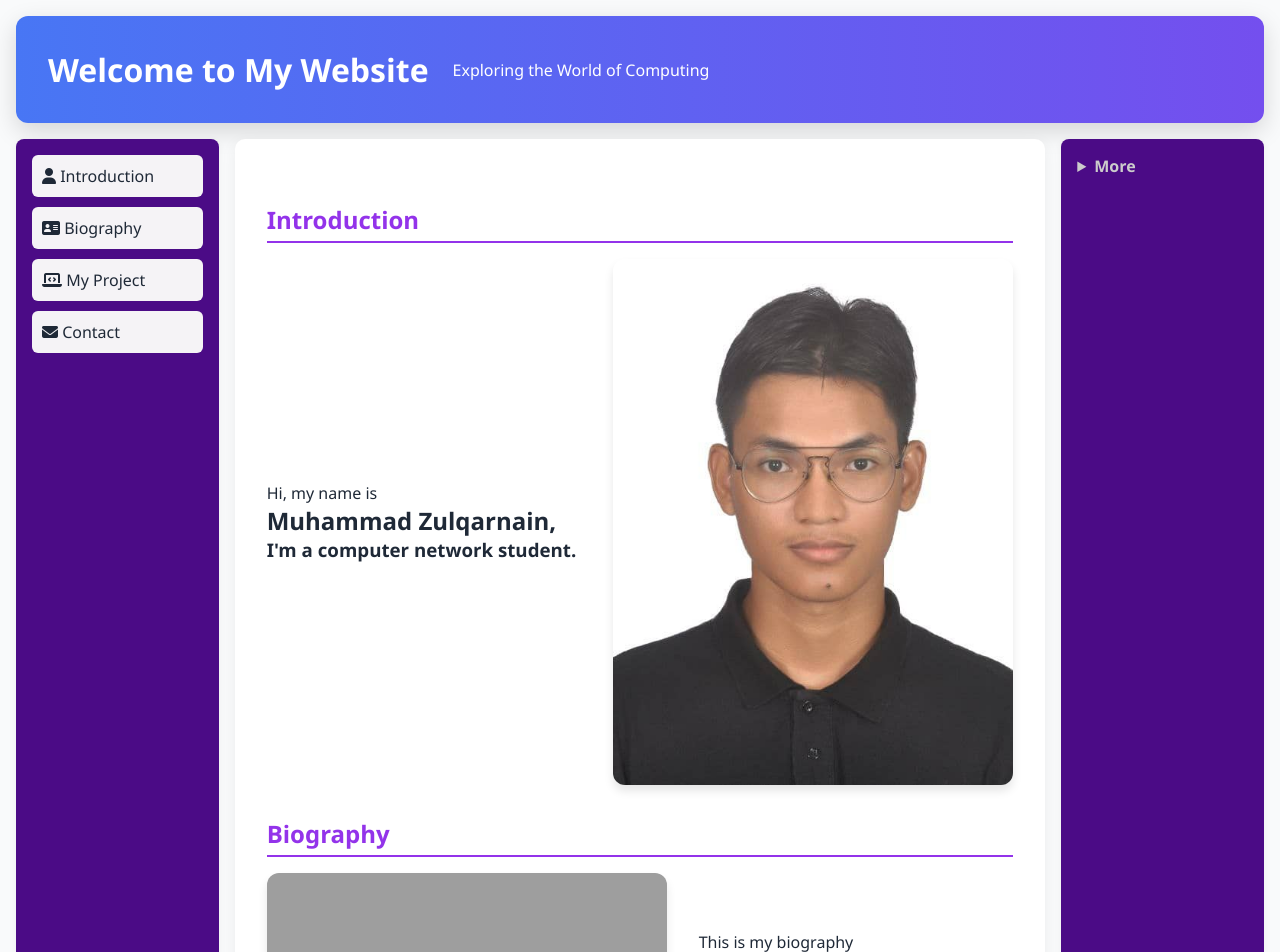
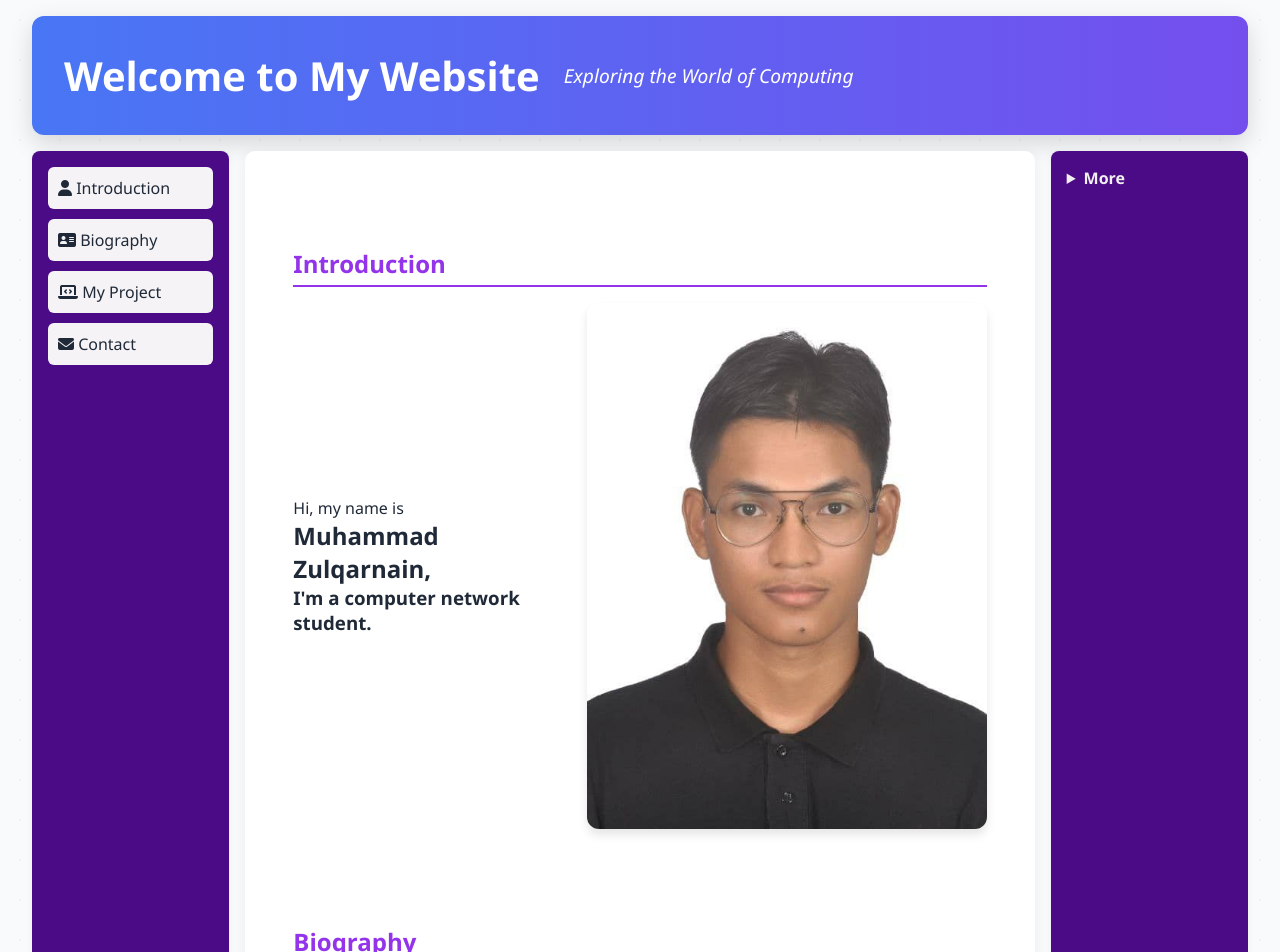
Before and after one commit to siautm/SECV2223-04, a PHP site: page / in a window 1280 px wide. Shown: the top 952 px of the page. Run offline with PHP 8.4, Linux system fonts and the light colour scheme; grey boxes are pictures that could not be loaded.

Commit message:
Update a2style.css

```diff
--- a/a2style.css
+++ b/a2style.css
@@ -16,15 +17,17 @@
 
 body,
 html {
-  background-color: #f9fafb;
+  background-color: #f8fafc;
+  background-image: radial-gradient(circle, rgba(0, 0, 0, 0.03) 1px, transparent 1px);
+  background-size: 40px 40px;
   color: #1f2937;
   scroll-behavior: smooth;
   overflow-x: hidden;
 }
 
-/* ------------------------ */
-/* Grid Layout Structure    */
-/* ------------------------ */
+/* ---------------------------- */
+/* Grid Layout for Page Layout */
+/* ---------------------------- */
 .grid-container {
   display: grid;
   grid-template-areas:
@@ -52,18 +55,32 @@
   color: white;
   transition: background-position 0.5s ease-in-out;
   box-shadow: 0 8px 24px rgba(0, 0, 0, 0.15);
+  animation: gradientShift 6s ease infinite;
 }
 
-/* ------------------------ */
-/* Sidebars (Left & Right)  */
-/* ------------------------ */
+.header h1 {
+  font-size: 2.5rem;
+  font-weight: bold;
+  animation: fadeInDown 1s ease-out;
+}
+
+.header .tagline {
+  font-size: 1.2rem;
+  font-style: italic;
+  opacity: 0;
+  animation: fadeIn 2s ease-out 0.5s forwards;
+}
+
+/* ---------------------------- */
+/* Sidebars (Left and Right) */
+/* ---------------------------- */
 .left,
 .right {
   background-color: #4b0b86;
   padding: 1rem;
   border-radius: 8px;
   box-shadow: 0 2px 8px rgba(0, 0, 0, 0.05);
-  color: #ccc;
+  color: #f0f0f0;
 }
 
 .left a,
@@ -84,10 +101,12 @@
   color: white;
 }
 
-/* ------------------------ */
-/* Main Content Section     */
-/* ------------------------ */
+/* ---------------------------- */
+/* Main Content Section */
+/* ---------------------------- */
 .content {
+  max-width: 1200px;
+  margin: 0 auto;
   grid-area: content;
   background-color: #ffffff;
   padding: 2rem;
@@ -314,41 +374,70 @@
   .contact-section {
     flex-direction: column;
     align-items: center;
+    text-align: center;
   }
 
   .member-card img {
-    margin-right: 0;
-    margin-bottom: 1rem;
+    margin: 0 0 1rem 0;
   }
 
   .skills-container {
     flex-direction: column;
     align-items: center;
   }
+  .contact-form input,
+  .contact-form button {
+    width: 100%;
+  }
+
 }
 
-.skill-box:hover {
-  transform: translateY(-5px);
-  box-shadow: 0 8px 20px rgba(0, 0, 0, 0.1);
+section {
+  padding: 2rem 1rem;
 }
 
-.header {
-  animation: gradientShift 6s ease infinite;
+
+/* ✨ Scroll Animation Styling */
+.animate-on-scroll {
+  opacity: 0;
+  transform: translateY(20px);
+  transition: all 0.6s ease-out;
 }
 
+.animate-on-scroll.visible {
+  opacity: 1;
+  transform: translateY(0);
+}
+
+.wrapper {
+  max-width: 1300px;
+  margin: 0 auto;
+  padding: 0 1rem;
+}
+
+/* ---------------------------- */
+/* Keyframe Animations */
+/* ---------------------------- */
 @keyframes gradientShift {
   0% { background-position: left; }
   50% { background-position: right; }
   100% { background-position: left; }
 }
 
-.scroll-top {
-  animation: bounce 2s infinite;
-}
-
 @keyframes bounce {
   0%, 100% { transform: translateY(0); }
   50% { transform: translateY(-5px); }
+}
+
+@keyframes fadeInDown {
+  from {
+    opacity: 0;
+    transform: translateY(-20px);
+  }
+  to {
+    opacity: 1;
+    transform: translateY(0);
+  }
 }
 
 @keyframes fadeIn {
```
Also changed, not shown: other parts of a2style.css (+71 -29 lines).
